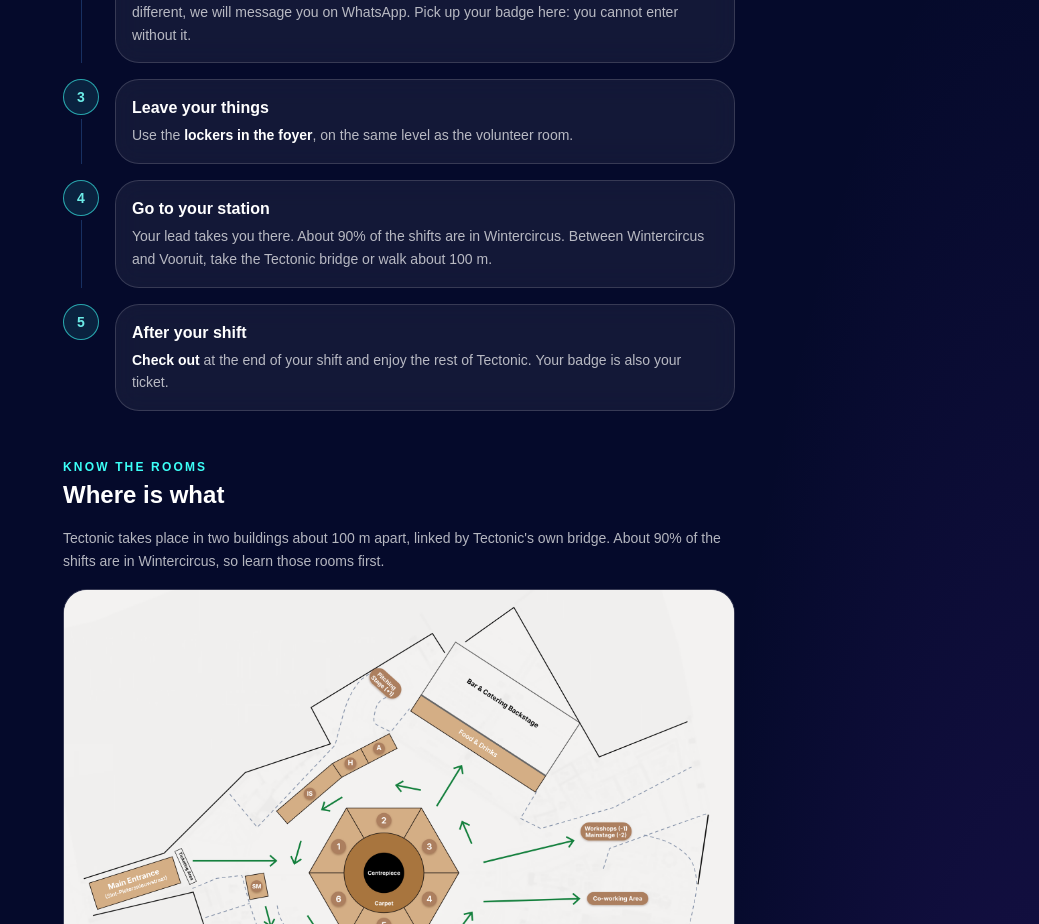
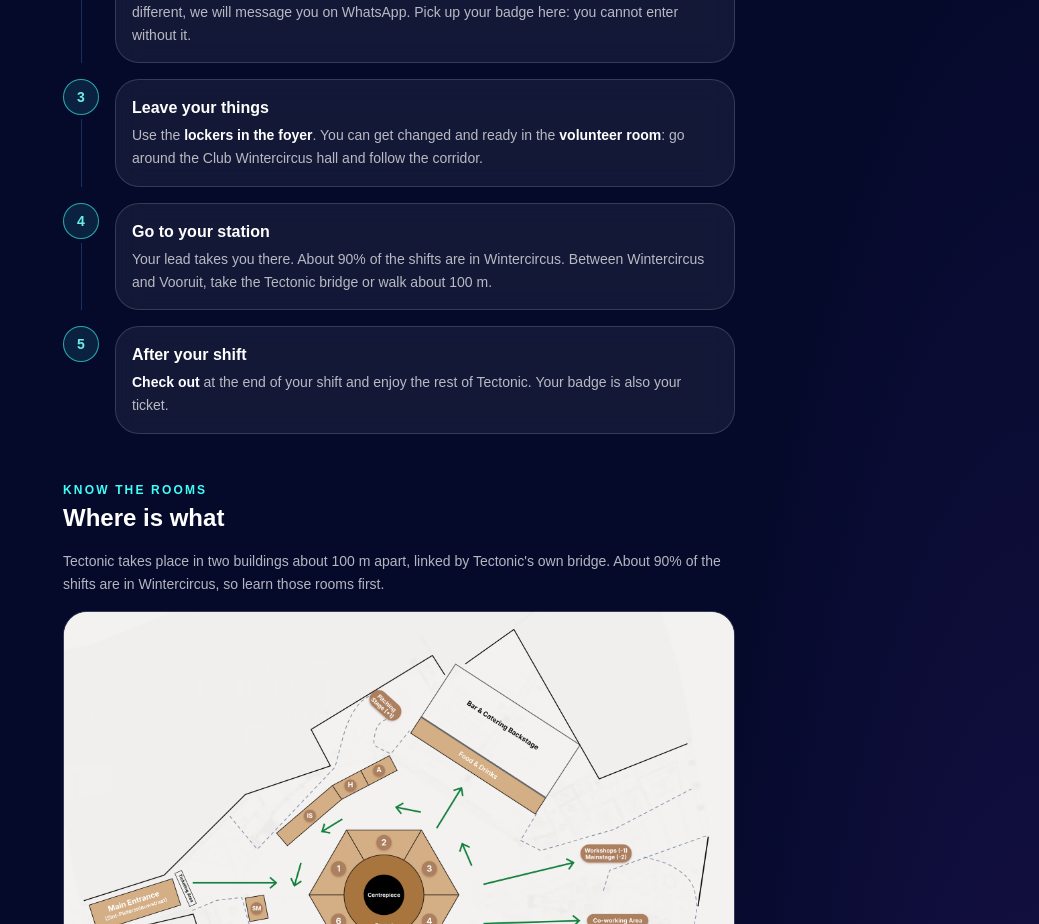
Before and after one commit to tectonicconf/planningstool, a Next.js app: page /onboarding in a window 1280 px wide. Shown: the part 4000-4924 px from the top of the page, without its empty margins (241-1280 px from the left). Built offline with nearby package versions, Linux system fonts and the light colour scheme; a web font is replaced by a local one.

Commit message:
Lockers and get-ready texts: volunteer room is reached by going around
Co-Authored-By: Claude Sonnet 5.5 <noreply@anthropic.com>
Claude-Session: https://claude.ai/code/session_016nJpnPrr8wGxms8zfNTY8E

```diff
--- a/src/data/faq.ts
+++ b/src/data/faq.ts
@@ -34,7 +34,13 @@ export const FAQ_ITEMS: FaqItem[] = [
     category: "arriving",
     question: "Where can I leave my things?",
     answer:
-      "In the **lockers in the foyer**, next to the volunteer room in Wintercircus.",
+      "In the **lockers in the foyer** of Wintercircus.",
+  },
+  {
+    id: "get-ready",
+    category: "arriving",
+    question: "Where can I get changed and ready?",
+    answer: "In the **volunteer room**. Enter via De Krook and follow the green line: through the foyer, around the Club Wintercircus hall and along the corridor. The volunteer room has no door to the foyer.",
   },
   {
     id: "wintercircus",
--- a/src/data/onboarding.ts
+++ b/src/data/onboarding.ts
@@ -210,7 +210,7 @@ export const ON_THE_DAY = {
     {
       id: "things",
       title: "Leave your things",
-      body: "Use the **lockers in the foyer**, on the same level as the volunteer room.",
+      body: "Use the **lockers in the foyer**. You can get changed and ready in the **volunteer room**: go around the Club Wintercircus hall and follow the corridor.",
     },
     {
       id: "station",
```
